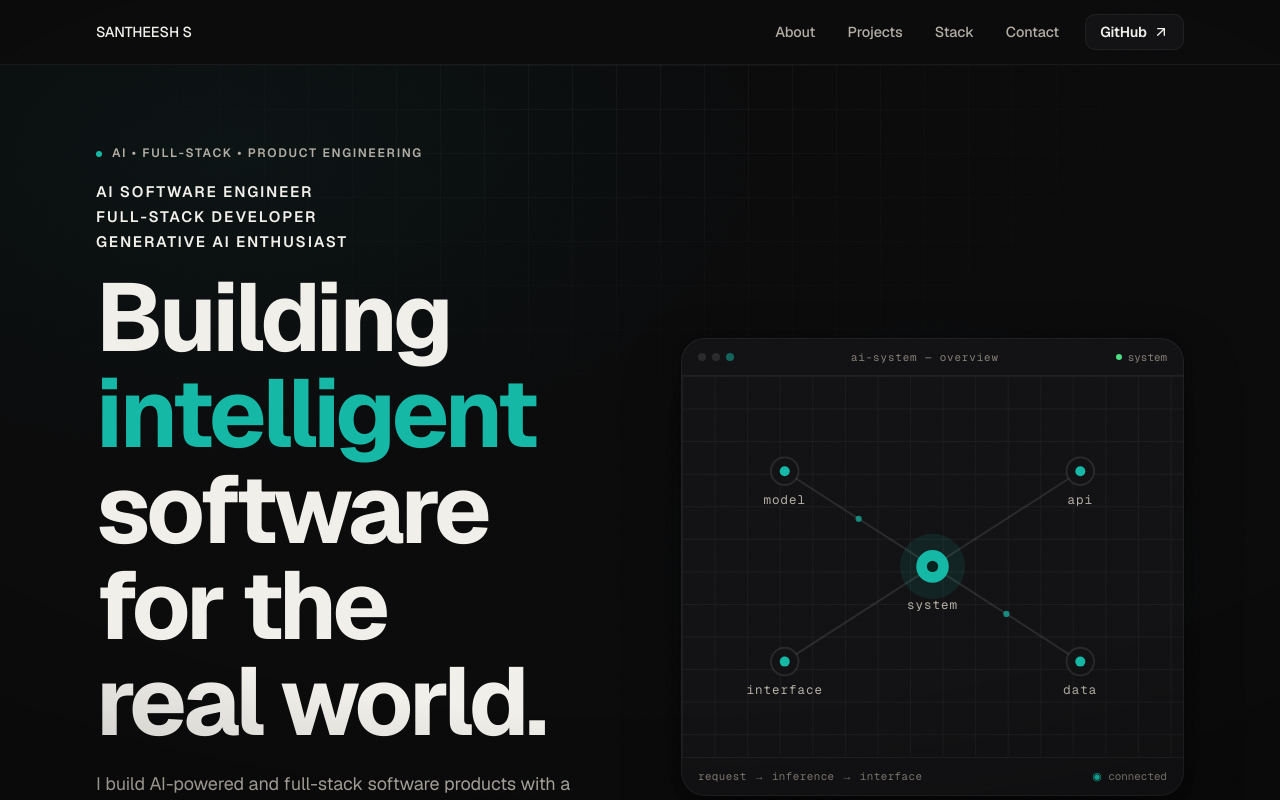
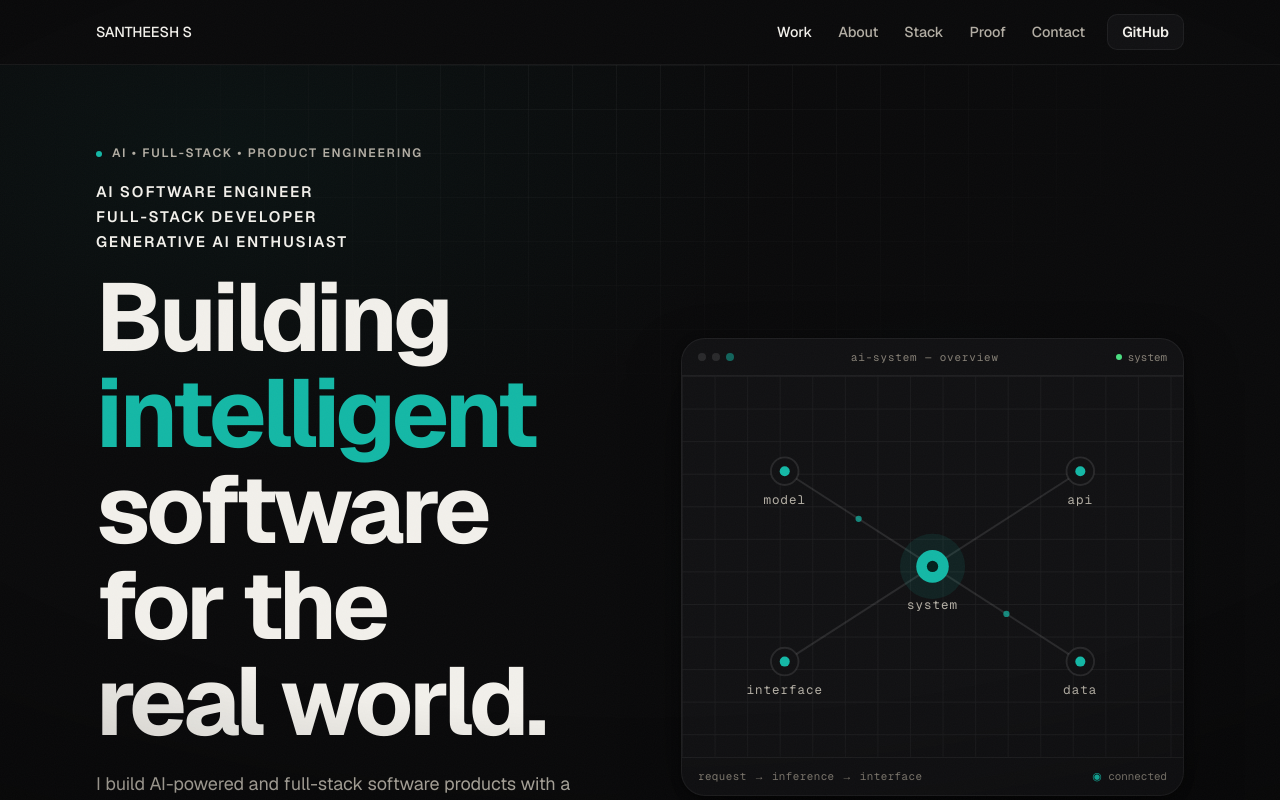
Before and after one commit to santheesh73/Portfolio, a Next.js app: page / in a window 1280 px wide. Shown: the top 800 px of the page. Built offline with nearby package versions, Linux system fonts and the light colour scheme.

Commit message:
feat: introduce cinematic navigation

```diff
--- a/src/components/layout/Navbar.tsx
+++ b/src/components/layout/Navbar.tsx
@@ -1,31 +1,92 @@
 "use client";
 
 import Link from "next/link";
-import { usePathname } from "next/navigation";
-import { useEffect, useState } from "react";
-import { AnimatePresence, motion } from "motion/react";
-import { ArrowUpRight, Menu, X } from "lucide-react";
+import { useEffect, useRef, useState } from "react";
+import { AnimatePresence, motion, useReducedMotion } from "motion/react";
+import { Menu, X } from "lucide-react";
 import { NAV_ITEMS, SITE_NAME, SOCIAL_LINKS } from "@/lib/constants";
 import { cn } from "@/lib/utils";
 
+const SECTION_IDS = ["projects", "about", "stack", "proof", "contact"] as const;
+type SectionId = (typeof SECTION_IDS)[number];
+
+function getSectionElement(id: SectionId): HTMLElement | null {
+  return document.getElementById(id);
+}
+
 export function Navbar() {
+  const reduce = useReducedMotion();
   const [scrolled, setScrolled] = useState(false);
+  const [hidden, setHidden] = useState(false);
+  const [activeSection, setActiveSection] = useState<SectionId>("projects");
   const [open, setOpen] = useState(false);
-  const pathname = usePathname();
+  const lastScrollY = useRef(0);
+  const ticking = useRef(false);
+  const observerRef = useRef<IntersectionObserver | null>(null);
+  const menuTriggerRef = useRef<HTMLButtonElement>(null);
 
   useEffect(() => {
-    const onScroll = () => setScrolled(window.scrollY > 12);
+    const onScroll = () => {
+      if (!ticking.current) {
+        window.requestAnimationFrame(() => {
+          const currentY = window.scrollY;
+          const delta = currentY - lastScrollY.current;
+
+          if (currentY <= 0) {
+            setScrolled(false);
+            setHidden(false);
+          } else {
+            setScrolled(true);
+            if (delta > 5) {
+              setHidden(true);
+            } else if (delta < -5) {
+              setHidden(false);
+            }
+          }
+          lastScrollY.current = currentY;
+          ticking.current = false;
+        });
+        ticking.current = true;
+      }
+    };
     onScroll();
     window.addEventListener("scroll", onScroll, { passive: true });
     return () => window.removeEventListener("scroll", onScroll);
   }, []);
 
   useEffect(() => {
+    if (typeof window === "undefined") return;
+    if (reduce) return;
+
+    const observer = new IntersectionObserver(
+      (entries) => {
+        entries.forEach((entry) => {
+          if (entry.isIntersecting) {
+            const id = entry.target.id as SectionId;
+            if (SECTION_IDS.includes(id)) {
+              setActiveSection(id);
+            }
+          }
+        });
+      },
+      { rootMargin: "-20% 0px -60% 0px", threshold: 0 }
+    );
+
+    SECTION_IDS.forEach((id) => {
+      const el = getSectionElement(id);
+      if (el) observer.observe(el);
+    });
+
+    observerRef.current = observer;
+    return () => observer.disconnect();
+  }, [reduce]);
+
+  useEffect(() => {
     document.body.style.overflow = open ? "hidden" : "";
     return () => {
       document.body.style.overflow = "";
     };
-  }, [open ]);
+  }, [open]);
 
   useEffect(() => {
     const onKey = (e: KeyboardEvent) => {
@@ -35,124 +96,187 @@ export function Navbar() {
     return () => window.removeEventListener("keydown", onKey);
   }, []);
 
+  useEffect(() => {
+    if (open) {
+      const focusable = document.querySelectorAll<HTMLElement>(
+        '#mobile-menu a, #mobile-menu button, [tabindex]:not([tabindex="-1"])'
+      );
+      if (focusable.length > 0) {
+        (focusable[0] as HTMLElement).focus();
+      }
+    } else {
+      menuTriggerRef.current?.focus();
+    }
+  }, [open]);
+
+  const navClasses = cn(
+    "sticky top-0 z-[50] w-full transition-[background-color,border-color,box-shadow,backdrop-filter]",
+    "duration-300 ease-out",
+    scrolled
+      ? "bg-background/70 backdrop-blur-md border-b border-border shadow-card"
+      : "bg-transparent border-b border-transparent",
+    hidden && !open
+      ? "-translate-y-full"
+      : "translate-y-0"
+  );
+
+  const linkClasses = cn(
+    "type-nav relative px-3 py-2 rounded-md transition-colors duration-150",
+    "hover:text-text-primary",
+    "focus-visible:outline-none focus-visible:ring-2 focus-visible:ring-accent focus-visible:ring-offset-2 focus-visible:ring-offset-background"
+  );
+
   return (
-    <header
-      className={cn(
-        "sticky top-0 z-50 w-full transition-[background-color,border-color,box-shadow,backdrop-filter] duration-200",
-        scrolled || open
-          ? "border-b border-border bg-background/90 shadow-subtle backdrop-blur-md"
-          : "border-b border-transparent bg-background"
-      )}
-    >
-      <nav
-        aria-label="Primary"
-        className="mx-auto flex h-16 w-full max-w-6xl items-center justify-between px-5 sm:px-8"
-      >
+    <header className={navClasses} role="banner">
+      <nav aria-label="Primary" className="mx-auto flex h-16 w-full max-w-6xl items-center justify-between px-5 sm:px-8">
         <Link
           href="/"
           onClick={() => setOpen(false)}
-          className="type-nav rounded-sm font-semibold tracking-[0.08em] text-text-primary"
+          className="type-nav font-semibold tracking-[0.08em] text-text-primary focus-visible:outline-none focus-visible:ring-2 focus-visible:ring-accent focus-visible:ring-offset-2 focus-visible:ring-offset-background rounded-sm"
           aria-label={`${SITE_NAME} — home`}
         >
           {SITE_NAME}
         </Link>
 
-        <ul className="hidden items-center gap-1 md:flex">
+        <ul className="hidden items-center gap-0.5 md:flex" role="menubar">
           {NAV_ITEMS.map((item) => {
-            const active =
-              item.href === "/" ? pathname === "/" : pathname.startsWith(item.href);
+            const isActive = activeSection === item.href.replace("/#", "");
             return (
-              <li key={item.href}>
+              <li key={item.href} role="none">
                 <Link
                   href={item.href}
-                  aria-current={active ? "page" : undefined}
+                  onClick={() => setOpen(false)}
+                  role="menuitem"
+                  aria-current={isActive ? "page" : undefined}
                   className={cn(
-                    "type-nav rounded-md px-3.5 py-2 transition-colors duration-150",
-                    active
-                      ? "text-text-primary"
-                      : "text-text-secondary hover:bg-surface-muted hover:text-text-primary"
+                    linkClasses,
+                    isActive ? "text-text-primary" : "text-text-secondary"
                   )}
                 >
                   {item.label}
+                  {isActive && (
+                    <span
+                      aria-hidden="true"
+                      className="absolute bottom-1 left-3 right-3 h-0.5 bg-accent origin-left scale-x-0 group-hover:scale-x-100 transition-transform duration-300 ease-out"
+                    />
+                  )}
                 </Link>
               </li>
             );
           })}
-          <li className="ml-2">
+          <li className="ml-2" role="none">
             <Link
               href={SOCIAL_LINKS.github}
               target="_blank"
               rel="noreferrer"
-              className="type-button inline-flex h-9 items-center gap-1.5 rounded-md border border-border bg-surface px-3.5 text-text-primary transition-colors hover:bg-surface-muted"
+              role="menuitem"
+              className="type-button inline-flex h-9 items-center gap-1.5 rounded-md border border-border bg-surface px-3.5 text-text-primary transition-[background-color,border-color,color] duration-150 hover:bg-surface-muted hover:border-text-muted/50 focus-visible:outline-none focus-visible:ring-2 focus-visible:ring-accent focus-visible:ring-offset-2 focus-visible:ring-offset-background"
               aria-label="Open GitHub profile in a new tab"
             >
               GitHub
-              <ArrowUpRight className="size-4" aria-hidden="true" />
             </Link>
           </li>
         </ul>
 
         <button
+          ref={menuTriggerRef}
           type="button"
           onClick={() => setOpen((v) => !v)}
           aria-expanded={open}
           aria-controls="mobile-menu"
           aria-label={open ? "Close menu" : "Open menu"}
-          className="inline-flex h-10 min-w-10 items-center justify-center gap-2 rounded-md px-3 text-text-primary transition-colors hover:bg-surface-muted md:hidden"
+          className="inline-flex h-10 min-w-10 items-center justify-center gap-2 rounded-md px-3 text-text-primary transition-colors hover:bg-surface-muted md:hidden focus-visible:outline-none focus-visible:ring-2 focus-visible:ring-accent focus-visible:ring-offset-2 focus-visible:ring-offset-background"
         >
           {open ? (
             <X className="size-5" aria-hidden="true" />
           ) : (
             <Menu className="size-5" aria-hidden="true" />
           )}
-          <span className="type-button">{open ? "Close" : "Menu"}</span>
+          <span className="type-button sr-only">{open ? "Close" : "Menu"}</span>
         </button>
       </nav>
 
-      <AnimatePresence>
+      <AnimatePresence mode="wait">
         {open && (
           <motion.div
             id="mobile-menu"
-            initial={{ opacity: 0, height: 0 }}
-            animate={{ opacity: 1, height: "auto" }}
-            exit={{ opacity: 0, height: 0 }}
-            transition={{ duration: 0.22, ease: [0.22, 1, 0.36, 1] }}
-            className="overflow-hidden border-t border-border-subtle bg-background md:hidden"
+            initial={reduce ? { opacity: 1, clipPath: "inset(0 0 0% 0)" } : { opacity: 0, clipPath: "inset(0 0 100% 0)" }}
+            animate={{ opacity: 1, clipPath: "inset(0 0 0% 0)" }}
+            exit={reduce ? { opacity: 0, clipPath: "inset(100% 0 0 0)" } : { opacity: 0, clipPath: "inset(100% 0 0 0)" }}
+            transition={reduce ? { duration: 0.01 } : { duration: 0.5, ease: [0.22, 1, 0.36, 1] }}
+            className="fixed inset-0 z-[60] bg-background flex flex-col"
+            role="dialog"
+            aria-modal="true"
+            aria-label="Navigation menu"
           >
-            <ul className="space-y-1 px-5 py-4">
-              {NAV_ITEMS.map((item, i) => (
+            <div className="flex h-16 items-center justify-between px-5 sm:px-8 border-b border-border-subtle">
+              <Link
+                href="/"
+                onClick={() => setOpen(false)}
+                className="type-nav font-semibold tracking-[0.08em] text-text-primary"
+                aria-label={`${SITE_NAME} — home`}
+              >
+                {SITE_NAME}
+              </Link>
+              <button
+                type="button"
+                onClick={() => setOpen(false)}
+                aria-label="Close menu"
+                className="inline-flex h-10 min-w-10 items-center justify-center rounded-md text-text-primary transition-colors hover:bg-surface-muted focus-visible:outline-none focus-visible:ring-2 focus-visible:ring-accent focus-visible:ring-offset-2 focus-visible:ring-offset-background"
+              >
+                <X className="size-5" aria-hidden="true" />
+              </button>
+            </div>
+
+            <div className="flex-1 flex items-center justify-center px-5 py-10">
+              <ul className="w-full max-w-md flex flex-col items-center gap-6">
+                {NAV_ITEMS.map((item, i) => {
+                  const isActive = activeSection === item.href.replace("/#", "");
+                  return (
                     <motion.li
                       key={item.href}
-                  initial={{ opacity: 0, x: -8 }}
-                  animate={{ opacity: 1, x: 0 }}
-                  transition={{ delay: 0.04 * i, duration: 0.2 }}
+                      initial={reduce ? { opacity: 1, y: 0 } : { opacity: 0, y: 20 }}
+                      animate={{ opacity: 1, y: 0 }}
+                      transition={reduce ? { duration: 0.01 } : { delay: 0.08 * i, duration: 0.4, ease: [0.22, 1, 0.36, 1] }}
                     >
                       <Link
                         href={item.href}
                         onClick={() => setOpen(false)}
-                    className="flex items-center justify-between rounded-lg px-3 py-3 text-[1.05rem] font-medium text-text-primary transition-colors hover:bg-surface-muted"
+                        className={cn(
+                          "type-display text-balance w-full text-center transition-colors duration-150",
+                          isActive ? "text-text-primary" : "text-text-secondary hover:text-text-primary"
+                        )}
+                        aria-current={isActive ? "page" : undefined}
                       >
                         {item.label}
-                    <ArrowUpRight
-                      className="size-4 text-text-muted"
+                        {isActive && (
+                          <span
                             aria-hidden="true"
+                            className="inline-block w-12 h-px bg-accent mt-2"
                           />
+                        )}
                       </Link>
                     </motion.li>
-              ))}
-              <li className="pt-2">
+                  );
+                })}
+                <motion.li
+                  initial={reduce ? { opacity: 1, y: 0 } : { opacity: 0, y: 20 }}
+                  animate={{ opacity: 1, y: 0 }}
+                  transition={reduce ? { duration: 0.01 } : { delay: 0.08 * NAV_ITEMS.length, duration: 0.4, ease: [0.22, 1, 0.36, 1] }}
+                >
                   <Link
                     href={SOCIAL_LINKS.github}
                     target="_blank"
                     rel="noreferrer"
                     onClick={() => setOpen(false)}
-                  className="type-button flex items-center justify-center gap-2 rounded-md border border-border bg-surface px-4 py-3 text-text-primary"
+                    className="type-button inline-flex items-center justify-center gap-2 w-full rounded-md border border-border bg-surface px-4 py-3 text-text-primary transition-[background-color,border-color,color] duration-150 hover:bg-surface-muted hover:border-text-muted/50"
+                    aria-label="Open GitHub profile in a new tab"
                   >
-                  GitHub profile
-                  <ArrowUpRight className="size-4" aria-hidden="true" />
+                    GitHub
                   </Link>
-              </li>
+                </motion.li>
               </ul>
+            </div>
           </motion.div>
         )}
       </AnimatePresence>
--- a/src/lib/constants.ts
+++ b/src/lib/constants.ts
@@ -7,9 +7,10 @@ export const SITE_DESCRIPTION =
   "Santheesh S — AI Software Engineer and Full-Stack Developer building calm, precise, production-quality software with modern generative AI.";
 
 export const NAV_ITEMS: NavigationItem[] = [
+  { label: "Work", href: "/#projects" },
   { label: "About", href: "/#about" },
-  { label: "Projects", href: "/#projects" },
   { label: "Stack", href: "/#stack" },
+  { label: "Proof", href: "/#proof" },
   { label: "Contact", href: "/#contact" },
 ];
 
```
Lines whose indentation alone changed are shown as unchanged.
